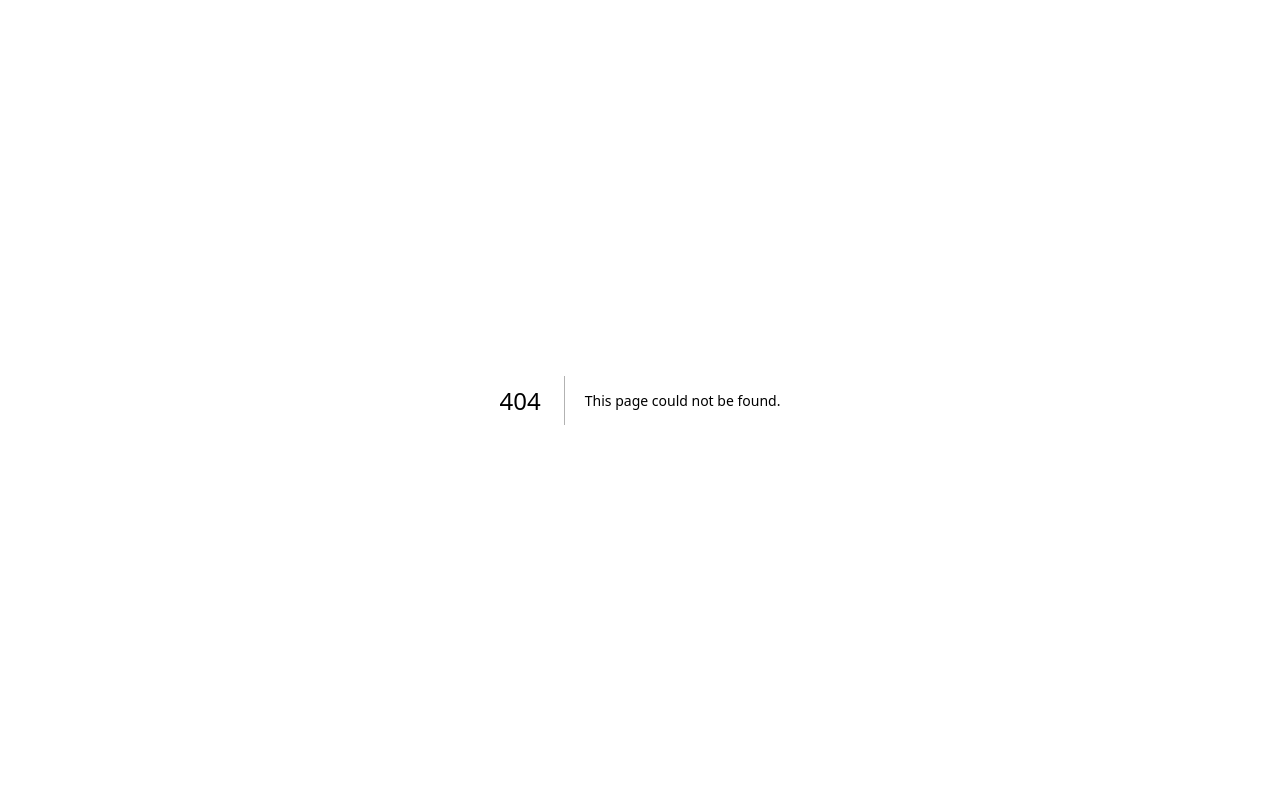
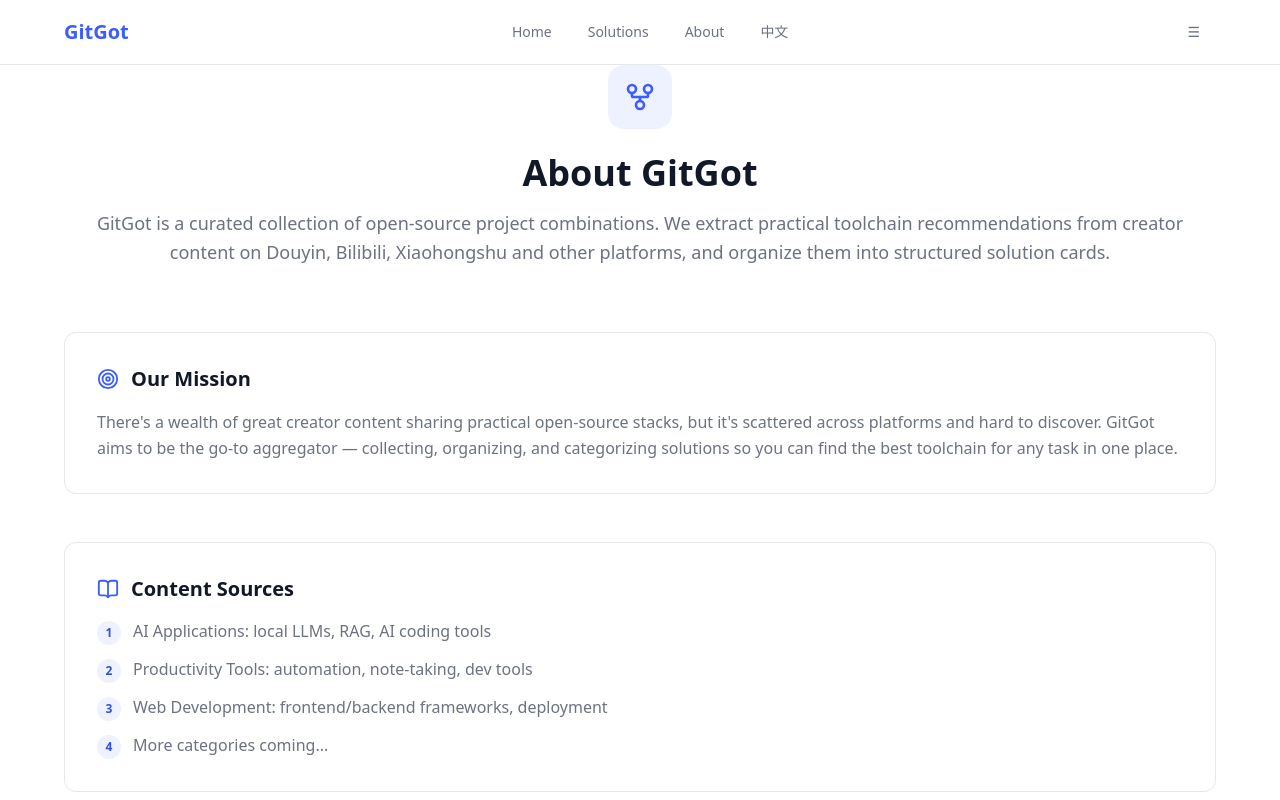
Before and after one commit to fzzhangjian/gitgot, a Next.js app: page /en/about in a window 1280 px wide. Before the commit this address had no page. Shown: the top 800 px of the page. Built offline with nearby package versions, Linux system fonts and the light colour scheme.

Commit message:
feat: add about page with intro content and nav link

```diff
--- /dev/null
+++ b/src/app/[locale]/about/page.tsx
@@ -0,0 +1,65 @@
+import { getTranslations } from "next-intl/server"
+import { GitFork, Target, BookOpen, Quote } from "lucide-react"
+
+export default async function AboutPage({
+  params,
+}: {
+  params: Promise<{ locale: string }>
+}) {
+  const { locale } = await params
+  const t = await getTranslations({ locale, namespace: "about" })
+
+  const items = t.raw("how_items") as string[]
+
+  return (
+    <div className="container-wide py-16 max-w-3xl mx-auto">
+      <div className="text-center mb-16">
+        <div className="w-16 h-16 rounded-2xl bg-[var(--color-gitgot-50)] flex items-center justify-center mx-auto mb-6">
+          <GitFork size={32} style={{ color: "var(--color-gitgot-500)" }} />
+        </div>
+        <h1 className="text-3xl md:text-4xl font-bold mb-4">{t("title")}</h1>
+        <p className="text-lg leading-relaxed" style={{ color: "var(--color-text-secondary)" }}>
+          {t("intro")}
+        </p>
+      </div>
+
+      <div className="space-y-12">
+        <div className="card p-6 md:p-8">
+          <div className="flex items-center gap-3 mb-4">
+            <Target size={22} style={{ color: "var(--color-gitgot-500)" }} />
+            <h2 className="text-xl font-semibold">{t("mission")}</h2>
+          </div>
+          <p className="leading-relaxed" style={{ color: "var(--color-text-secondary)" }}>
+            {t("mission_desc")}
+          </p>
+        </div>
+
+        <div className="card p-6 md:p-8">
+          <div className="flex items-center gap-3 mb-4">
+            <BookOpen size={22} style={{ color: "var(--color-gitgot-500)" }} />
+            <h2 className="text-xl font-semibold">{t("how")}</h2>
+          </div>
+          <ul className="space-y-3">
+            {items.map((item, i) => (
+              <li key={i} className="flex items-start gap-3">
+                <span className="w-6 h-6 rounded-full bg-[var(--color-gitgot-50)] flex items-center justify-center shrink-0 mt-0.5">
+                  <span className="text-xs font-bold" style={{ color: "var(--color-gitgot-600)" }}>{i + 1}</span>
+                </span>
+                <span style={{ color: "var(--color-text-secondary)" }}>{item}</span>
+              </li>
+            ))}
+          </ul>
+        </div>
+
+        <div className="text-center py-8">
+          <div className="inline-flex items-center gap-2 px-6 py-4 rounded-xl bg-[var(--color-gitgot-50)]">
+            <Quote size={18} style={{ color: "var(--color-gitgot-500)" }} />
+            <span className="font-medium italic" style={{ color: "var(--color-gitgot-700)" }}>
+              {t("belief")}
+            </span>
+          </div>
+        </div>
+      </div>
+    </div>
+  )
+}
--- a/src/components/layout/Header.tsx
+++ b/src/components/layout/Header.tsx
@@ -41,6 +41,12 @@
             {t("solutions")}
           </Link>
           <Link
+            href={`/${locale}/about`}
+            className="btn-ghost text-sm"
+          >
+            {t("about")}
+          </Link>
+          <Link
             href={`/${otherLocale}${pathWithoutLocale}`}
             className="btn-ghost text-sm"
           >
@@ -74,6 +80,13 @@
               {t("solutions")}
             </Link>
             <Link
+              href={`/${locale}/about`}
+              className="btn-ghost text-sm w-full justify-start"
+              onClick={() => setMenuOpen(false)}
+            >
+              {t("about")}
+            </Link>
+            <Link
               href={`/${otherLocale}${pathWithoutLocale}`}
               className="btn-ghost text-sm w-full justify-start"
               onClick={() => setMenuOpen(false)}
--- a/src/messages/en.json
+++ b/src/messages/en.json
@@ -2,6 +2,7 @@
   "nav": {
     "home": "Home",
     "solutions": "Solutions",
+    "about": "About",
     "admin": "Admin",
     "login": "Login",
     "logout": "Logout"
@@ -54,6 +55,20 @@
     "verify": "Verification",
     "preview": "Preview"
   },
+  "about": {
+    "title": "About GitGot",
+    "intro": "GitGot is a curated collection of open-source project combinations. We extract practical toolchain recommendations from creator content on Douyin, Bilibili, Xiaohongshu and other platforms, and organize them into structured solution cards.",
+    "mission": "Our Mission",
+    "mission_desc": "There's a wealth of great creator content sharing practical open-source stacks, but it's scattered across platforms and hard to discover. GitGot aims to be the go-to aggregator — collecting, organizing, and categorizing solutions so you can find the best toolchain for any task in one place.",
+    "how": "Content Sources",
+    "how_items": [
+      "AI Applications: local LLMs, RAG, AI coding tools",
+      "Productivity Tools: automation, note-taking, dev tools",
+      "Web Development: frontend/backend frameworks, deployment",
+      "More categories coming..."
+    ],
+    "belief": "Great solutions deserve to be discovered — great tools deserve to be combined."
+  },
   "footer": {
     "tagline": "GitGot - Discover the Right GitHub Open Source Combinations",
     "powered": "Powered by Next.js",
--- a/src/messages/zh.json
+++ b/src/messages/zh.json
@@ -2,6 +2,7 @@
   "nav": {
     "home": "首页",
     "solutions": "方案库",
+    "about": "关于我们",
     "admin": "管理",
     "login": "登录",
     "logout": "退出"
@@ -54,6 +55,20 @@
     "verify": "验证状态",
     "preview": "预览"
   },
+  "about": {
+    "title": "关于 GitGot",
+    "intro": "GitGot 是一个基于 GitHub 开源项目的方案聚合网站。我们从抖音、B站、小红书等平台博主的内容中，提取他们推荐的开源项目组合方案，整理成结构化的方案卡片。",
+    "mission": "我们的使命",
+    "mission_desc": "互联网上有大量优秀的博主在分享实用的开源项目组合，但这些信息分散在各个平台，难以检索和对比。GitGot 的目标是成为「开源方案聚合器」——收集、整理、分类，让你一站式发现实现特定功能的最佳开源工具链。",
+    "how": "内容来源",
+    "how_items": [
+      "AI 应用方案：本地大模型、RAG、AI 编程工具等组合",
+      "效率工具方案：自动化、笔记、生产力工具等组合",
+      "Web 开发方案：前后端框架、部署工具等组合",
+      "更多类别持续收录中..."
+    ],
+    "belief": "好方案值得被发现，好工具值得被组合。"
+  },
   "footer": {
     "tagline": "GitGot - 发现 GitHub 开源项目的正确组合",
     "powered": "基于 Next.js 构建",
```
